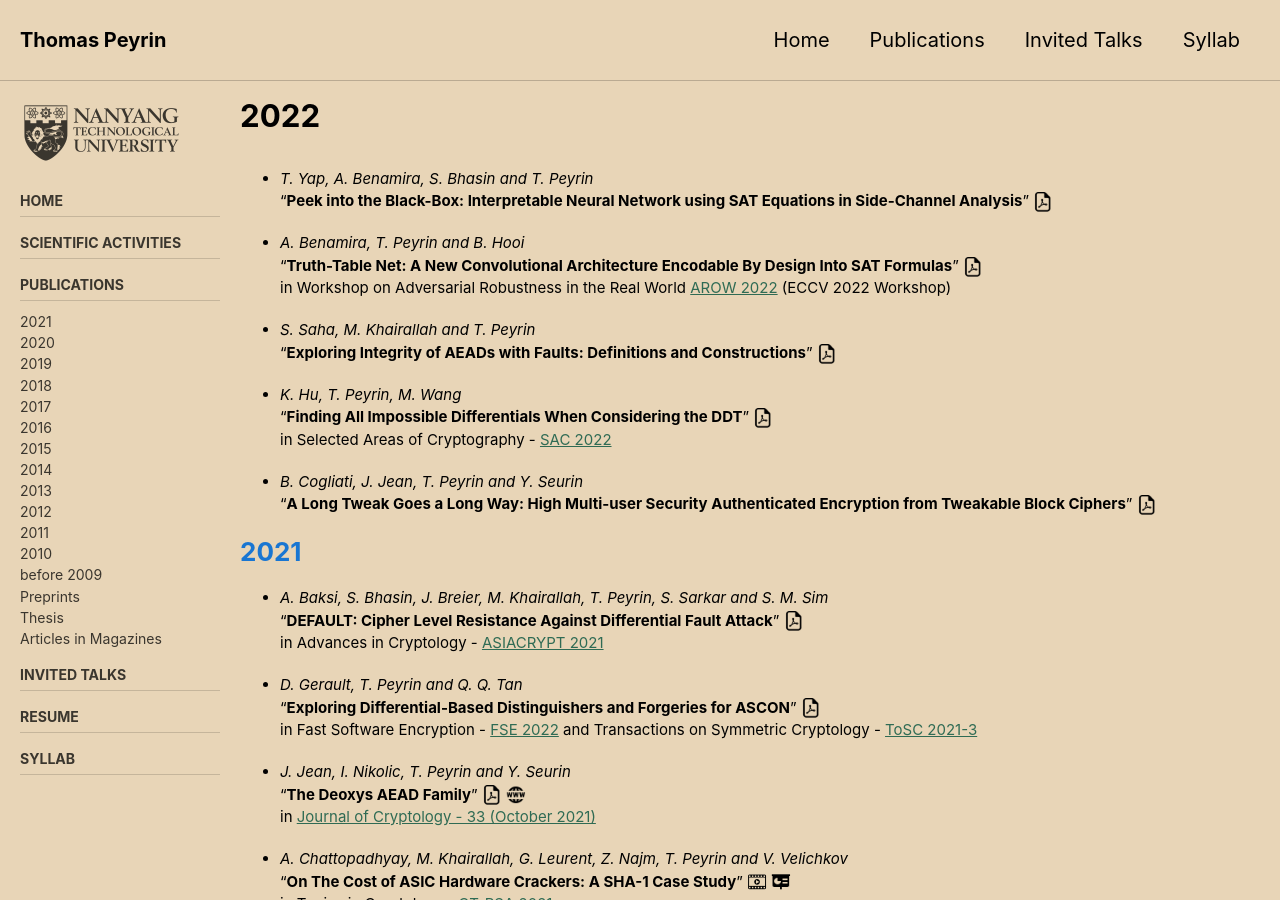
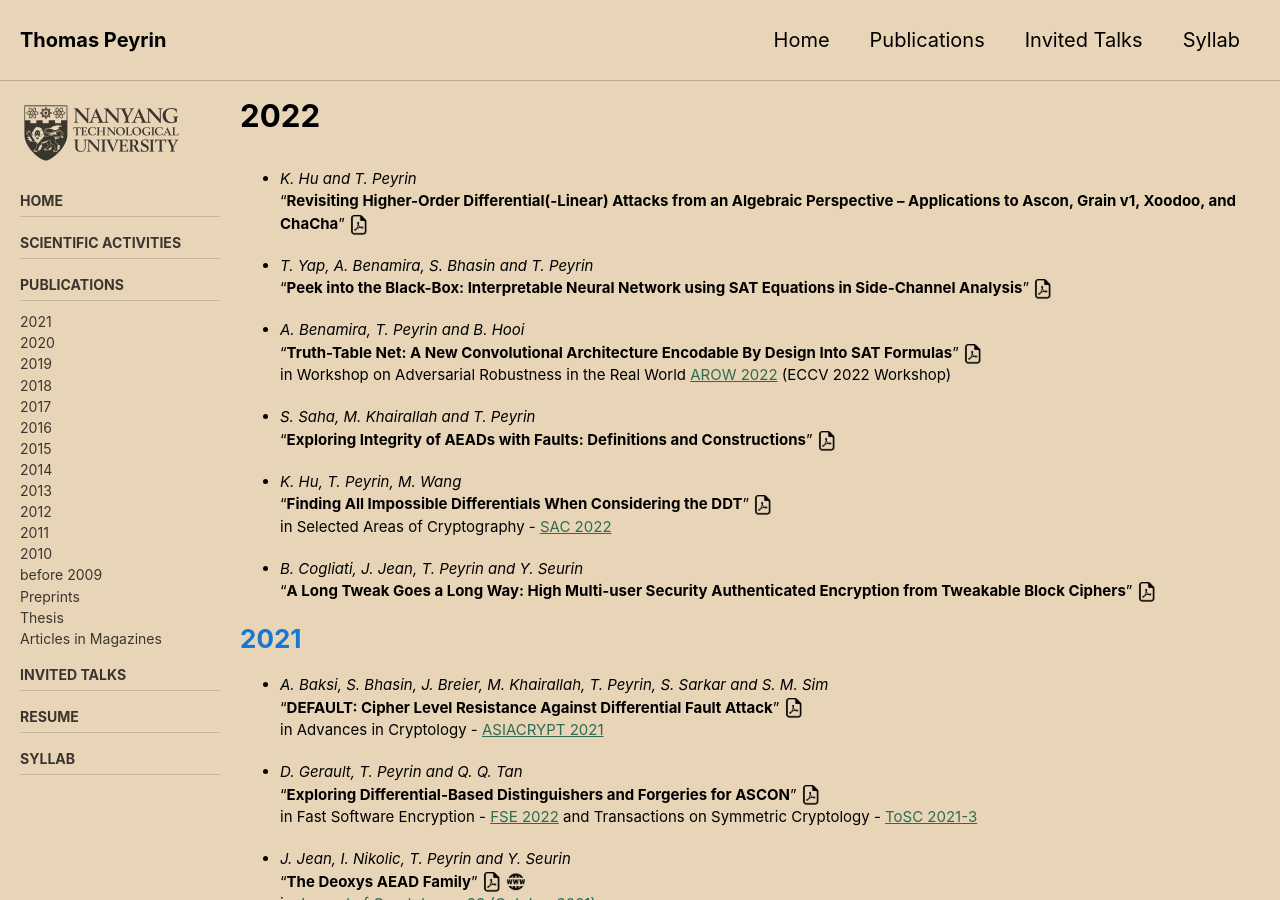
Before and after one commit to thomaspeyrin/web, a Jekyll site: the page built from publications.md, in a window 1280 px wide and 900 px high. Built offline with Jekyll 4.4.1, drawn with Linux system fonts in a browser that asks for light colours; cached includes are drawn as plain includes; nearby versions of some CDN libraries; our own code applies the rules of GitHub Pages for plain Markdown files.

Commit message:
Update publications.md

```diff
--- a/publications.md
+++ b/publications.md
@@ -10,6 +10,9 @@ sidebar:
 ---
 
 # 2022
+
+- *K. Hu and T. Peyrin*
+"**Revisiting Higher-Order Differential(-Linear) Attacks from an Algebraic Perspective -- Applications to Ascon, Grain v1,  Xoodoo, and ChaCha**"   [![](https://thomaspeyrin.github.io/web/assets/images/pdf_icon_small.png "article")](https://eprint.iacr.org/2022/1335.pdf)
 
 - *T. Yap, A. Benamira, S. Bhasin and T. Peyrin*
 "**Peek into the Black-Box: Interpretable Neural Network using SAT Equations in Side-Channel Analysis**"   [![](https://thomaspeyrin.github.io/web/assets/images/pdf_icon_small.png "article")](https://eprint.iacr.org/2022/1247.pdf)
```
